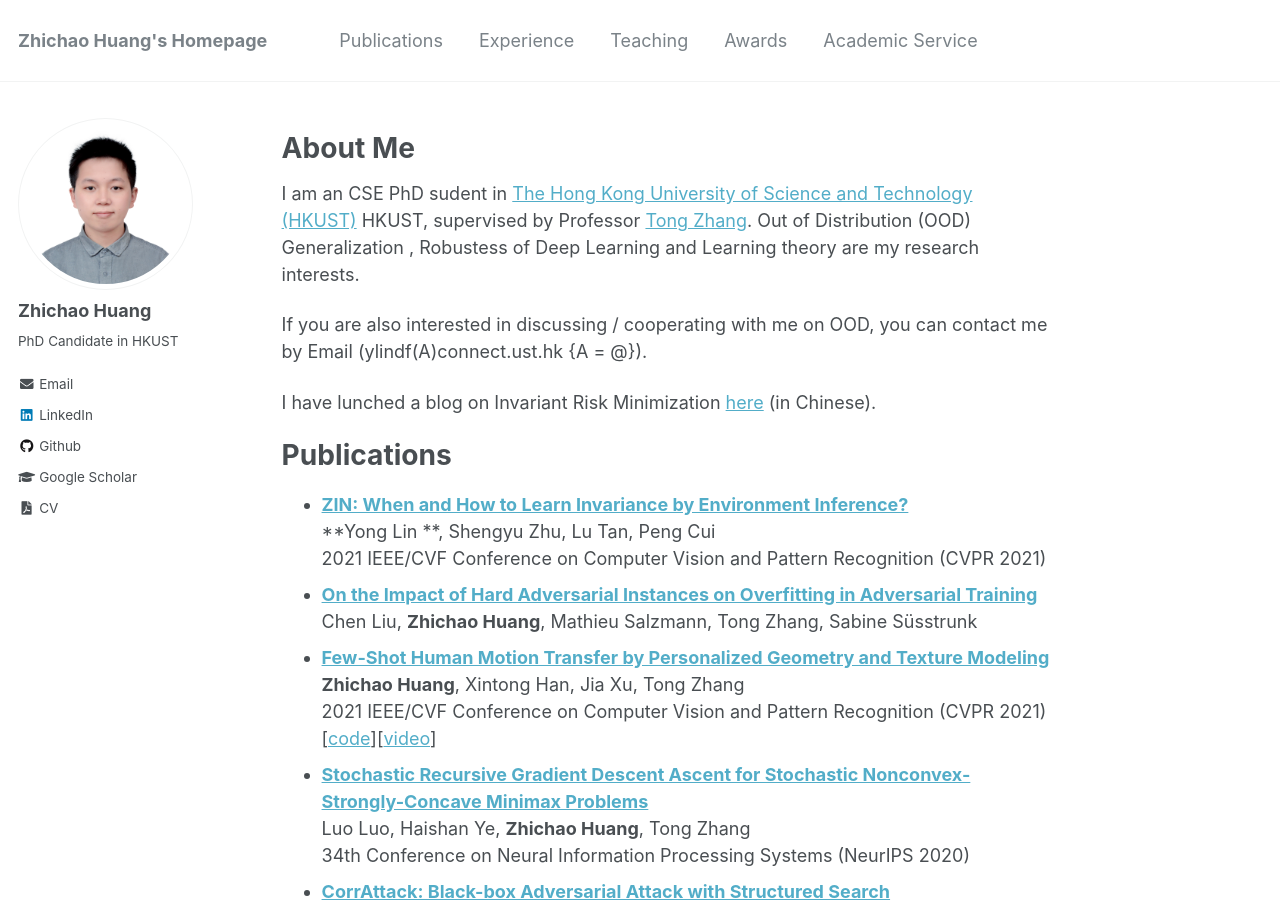
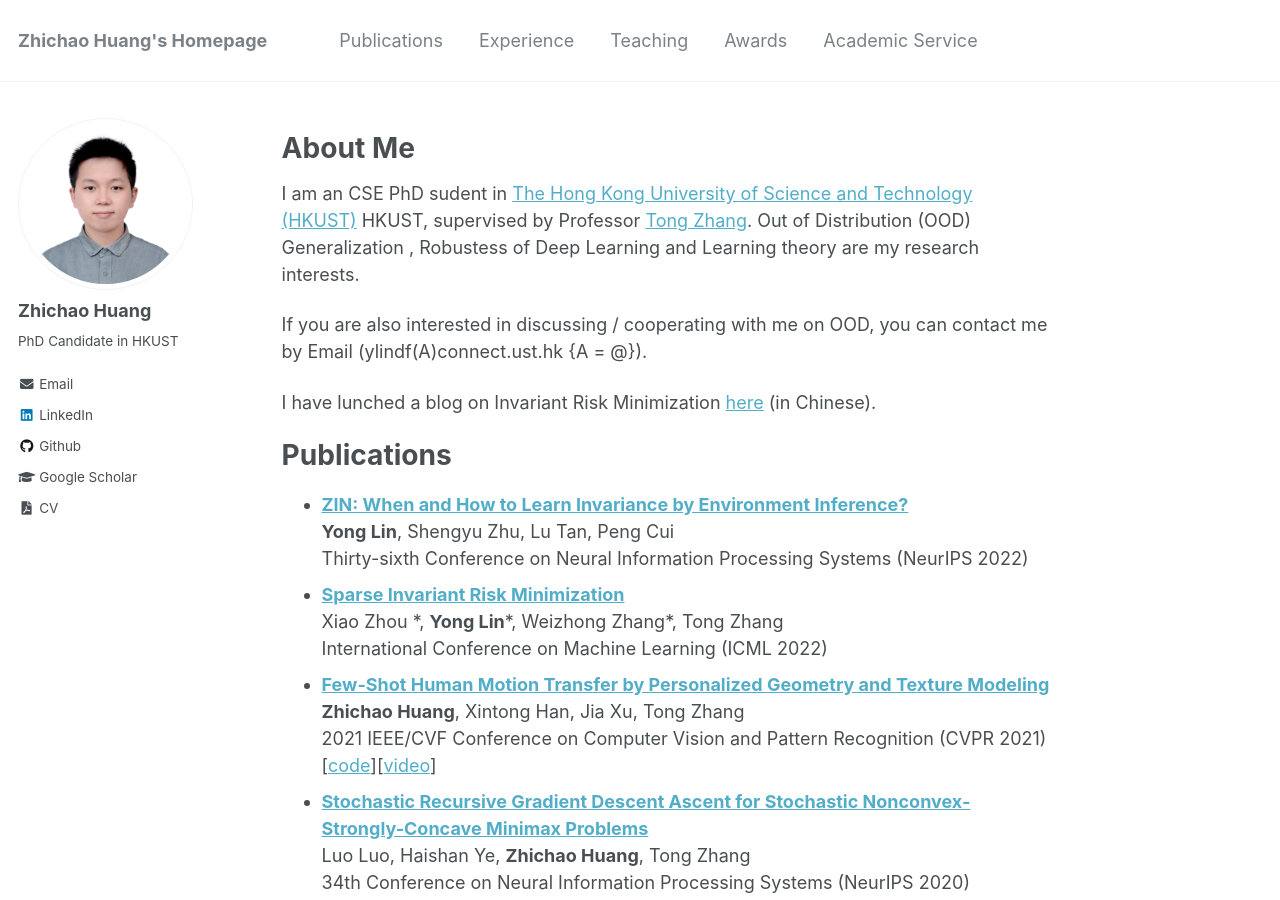
Before and after one commit to linyongver/PersaonalWeb, a Jekyll site: the page built from _pages/about.md, in a window 1280 px wide and 900 px high. Built offline with Jekyll 4.4.1, drawn with Linux system fonts in a browser that asks for light colours.

Commit message:
Update about.md

```diff
--- a/_pages/about.md
+++ b/_pages/about.md
@@ -18,10 +18,11 @@ I have lunched a blog on Invariant Risk Minimization [here](https://zhuanlan.zhi
 
 # Publications
 - [**ZIN: When and How to Learn Invariance by Environment Inference?**](https://openreview.net/forum?id=pUPFRSxfACD)
-  <br /> **Yong Lin **, Shengyu Zhu, Lu Tan, Peng Cui
-  <br /> 2021 IEEE/CVF Conference on Computer Vision and Pattern Recognition (CVPR 2021)
-- [**On the Impact of Hard Adversarial Instances on Overfitting in Adversarial Training**](https://arxiv.org/pdf/2112.07324.pdf)
-  <br />Chen Liu, **Zhichao Huang**, Mathieu Salzmann, Tong Zhang, Sabine Süsstrunk
+  <br /> **Yong Lin**, Shengyu Zhu, Lu Tan, Peng Cui
+  <br /> Thirty-sixth Conference on Neural Information Processing Systems (NeurIPS 2022)
+- [**Sparse Invariant Risk Minimization**](https://arxiv.org/pdf/2112.07324.pdf)
+  <br /> Xiao Zhou \*, **Yong Lin**\*, Weizhong Zhang\*, Tong Zhang
+  <br /> International Conference on Machine Learning  (ICML 2022)
 - [**Few-Shot Human Motion Transfer by Personalized Geometry and Texture Modeling**](https://arxiv.org/pdf/2103.14338)
   <br />**Zhichao Huang**, Xintong Han, Jia Xu, Tong Zhang
   <br />2021 IEEE/CVF Conference on Computer Vision and Pattern Recognition (CVPR 2021)
```
